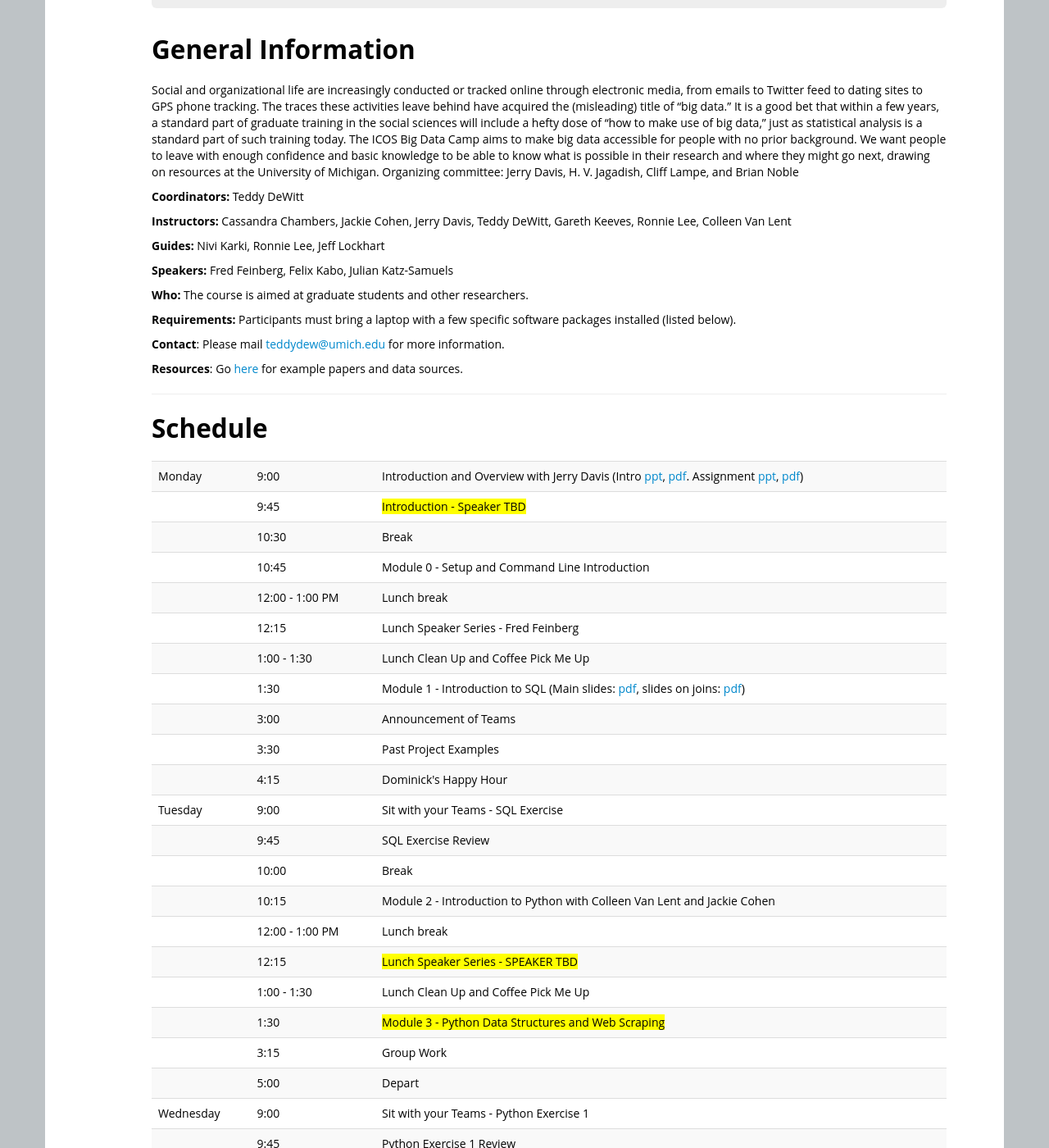
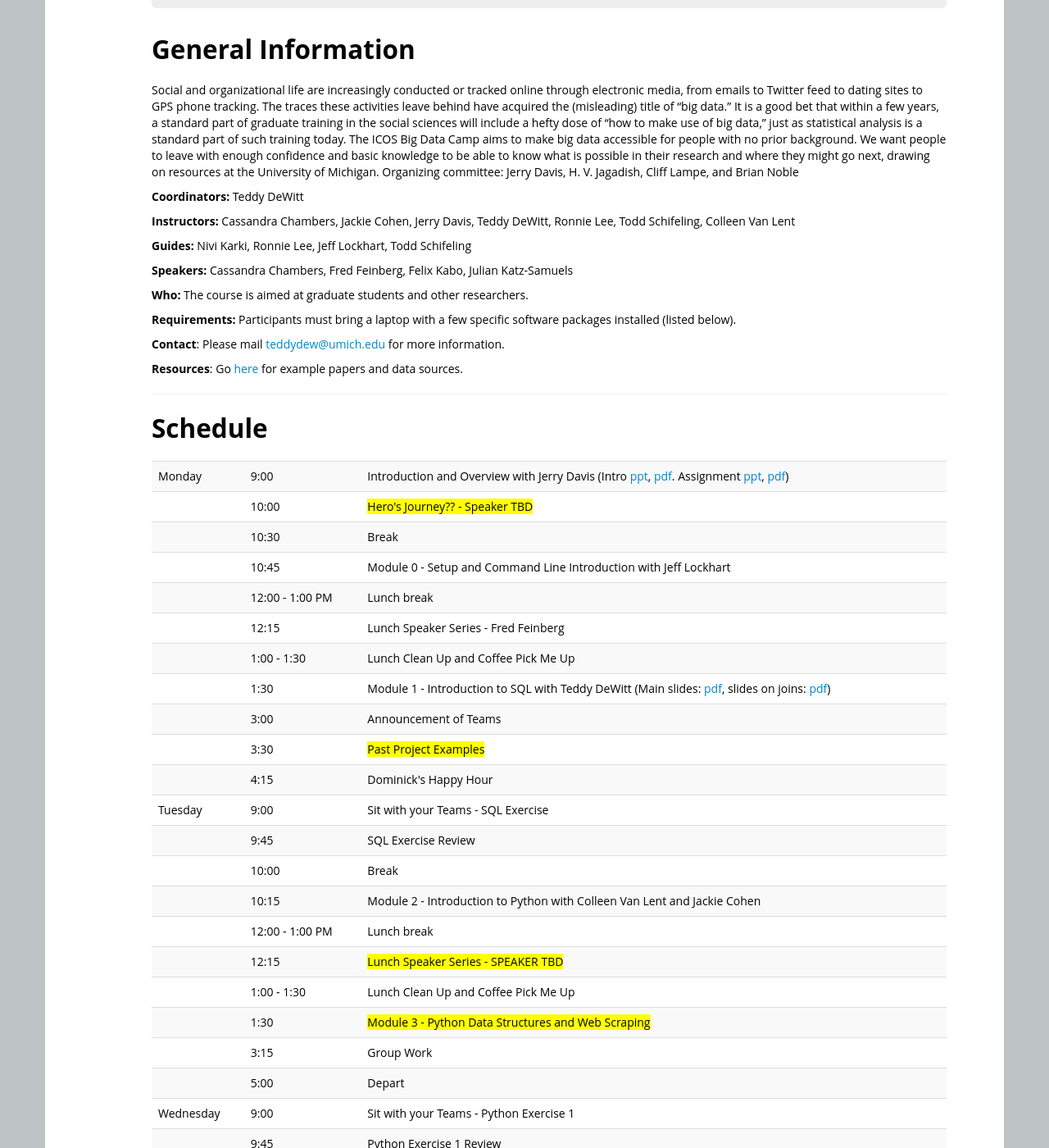
Before and after one commit to ICOSBigDataCamp/2018-summer-camp, a Jekyll site: the page built from index.html, in a window 1280 px wide and 1400 px high, scrolled down 360 px. Shown: the whole window at 82% size. Built offline with Jekyll 4.4.1, drawn with Linux system fonts in a browser that asks for light colours; some of the changed text lies outside the part shown.

Commit message:
Update index.html

```diff
--- a/index.html
+++ b/index.html
@@ -10,9 +10,9 @@ startdate: 2017-06-05
 enddate: 2017-06-09
 registration: restricted
 coordinators: [ "Teddy DeWitt" ]
-instructor: ["Cassandra Chambers","Jackie Cohen", "Jerry Davis","Teddy DeWitt","Gareth Keeves", "Ronnie Lee","Colleen Van Lent"]
-helpers: ["Nivi Karki","Ronnie Lee","Jeff Lockhart"]
-speakers: ["Fred Feinberg", "Felix Kabo", "Julian Katz-Samuels"]
+instructor: ["Cassandra Chambers","Jackie Cohen", "Jerry Davis","Teddy DeWitt","Ronnie Lee","Todd Schifeling","Colleen Van Lent"]
+helpers: ["Nivi Karki","Ronnie Lee","Jeff Lockhart","Todd Schifeling"]
+speakers: ["Cassandra Chambers","Fred Feinberg", "Felix Kabo", "Julian Katz-Samuels"]
 contact: teddydew@umich.edu
 ---
 <!--
@@ -127,9 +127,9 @@ Organizing committee: Jerry Davis, H. V. Jagadish, Cliff Lampe, and Brian Noble
   <a href="slides/jerry_big_data_intro.pdf">pdf</a>.
   Assignment <a href="slides/icos_bigdata_assignment.pptx">ppt</a>,
   <a href="slides/icos_bigdata_assignment.pdf">pdf</a>)</td> </tr>
-  <tr> <td></td>        <td>9:45</td>   <td><span style="background-color: #FFFF00">Introduction -  Speaker TBD</span></td> </tr>
+  <tr> <td></td>        <td>10:00</td>   <td><span style="background-color: #FFFF00">Hero's Journey?? -  Speaker TBD</span></td> </tr>
   <tr> <td></td>        <td>10:30</td>   <td>Break</td> </tr>
-  <tr> <td></td>        <td>10:45</td>   <td> Module 0 - Setup and Command Line Introduction
+  <tr> <td></td>        <td>10:45</td>   <td> Module 0 - Setup and Command Line Introduction with Jeff Lockhart
          <!--(Directions: <a href='install/'>install</a>,
             <a href='commandline/'>command line</a>)--></td> </tr>
   <tr> <td></td>        <td>12:00 - 1:00 PM </td>   <td>Lunch break</td> </tr>
@@ -137,10 +137,10 @@ Organizing committee: Jerry Davis, H. V. Jagadish, Cliff Lampe, and Brian Noble
   <tr> <td></td>        <td>1:00 - 1:30</td>    <td>Lunch Clean Up and Coffee Pick Me Up</td> </tr>
 
   <!--<tr> <td></td>        <td>1:30</td>    <td>Group formation & How to learn in groups: lessons from design teams, Brian Noble (<a href="slides/Monday-Noble.pptx">ppt</a>)</td> </tr> -->
-  <tr> <td></td>        <td>1:30</td>   <td>Module 1 - Introduction to SQL
+  <tr> <td></td>        <td>1:30</td>   <td>Module 1 - Introduction to SQL with Teddy DeWitt
       (Main slides: <a href="slides/SQL Final 2016-05-10.pdf">pdf</a>, slides on joins: <a href="slides/JOINS -  An Overview.pdf">pdf</a>)</td> </tr>
   <tr> <td></td>       <td>3:00</td>    <td>Announcement of Teams</td> </tr>
-  <tr> <td></td>       <td>3:30</td>    <td>Past Project Examples</td> </tr>
+  <tr> <td></td>       <td>3:30</td>    <td><span style="background-color: #FFFF00">Past Project Examples</span></td> </tr>
   <tr> <td></td>       <td>4:15</td>    <td>Dominick's Happy Hour</td> </tr>
   <tr> <td>Tuesday</td><td>9:00</td>    <td>Sit with your Teams - SQL Exercise </td> </tr>
   <tr> <td></td>       <td>9:45</td>    <td>SQL Exercise Review</td> </tr>
@@ -158,21 +158,21 @@ Organizing committee: Jerry Davis, H. V. Jagadish, Cliff Lampe, and Brian Noble
   <tr> <td>Wednesday</td><td>9:00</td>    <td>Sit with your Teams - Python Exercise 1 </td> </tr>
   <tr> <td></td>       <td>9:45</td>    <td>Python Exercise 1 Review</td> </tr>
   <tr> <td></td>       <td>10:00</td>   <td>Break</td> </tr>
-  <tr> <td></td>       <td>10:15</td>   <td>Module 4 - Python Introduction to NLTK
+  <tr> <td></td>       <td>10:15</td>   <td>Module 4 - Python Introduction to NLTK with Sam Carton
       <!-- (<a href="slides/twitter-lib-install.html">Install</a>,
     <a href="apis/examples.zip">Code</a>,
     <a href="apis/api-lecture.txt">Lecture</a>)</td> </tr> -->
   <tr> <td></td>       <td>12:00 - 1:00 PM </td>   <td>Lunch break</td> </tr>
   <tr> <td></td>       <td>12:15</td>   <td>Lunch Speaker Series - Julian Katz Samuels</td> </tr>
   <tr> <td></td>       <td>1:00 - 1:30</td>    <td>Lunch Clean Up and Coffee Pick Me Up</td> </tr>
-  <tr> <td></td>       <td>1:30</td>   <td>Module 5 - Python and APIs</td> </tr>
+  <tr> <td></td>       <td>1:30</td>   <td>Module 5 - Python and APIs with Todd Schifeling</td> </tr>
   <tr> <td></td>       <td>3:15</td>   <td>Group Work</td> </tr>
   <tr> <td></td>       <td>5:00</td>   <td>Depart</td> </tr>
 
   <tr> <td>Thursday</td><td>9:00</td>    <td>Sit with your Teams - Python Exercise 2 </td> </tr>
   <tr> <td></td>       <td>9:45</td>    <td>Python Exercise 2 Review</td> </tr>
   <tr> <td></td>       <td>10:00</td>   <td>Break</td> </tr>
-  <tr> <td></td>       <td>10:15</td>   <td>Module 6 - Python for Data Analysis </td> </tr>
+  <tr> <td></td>       <td>10:15</td>   <td><span style="background-color: #FFFF00">Module 6 - Python for Data Analysis</span> </td> </tr>
   <tr> <td></td>       <td>12:00 - 1:00 PM </td>   <td>Lunch break</td> </tr>
   <tr> <td></td>       <td>12:15</td>   <td>Lunch Speaker Series - Felix Kabo</td> </tr>
   <tr> <td></td>       <td>1:00 - 1:30</td>    <td>Lunch Clean Up and Coffee Pick Me Up</td> </tr>
```
